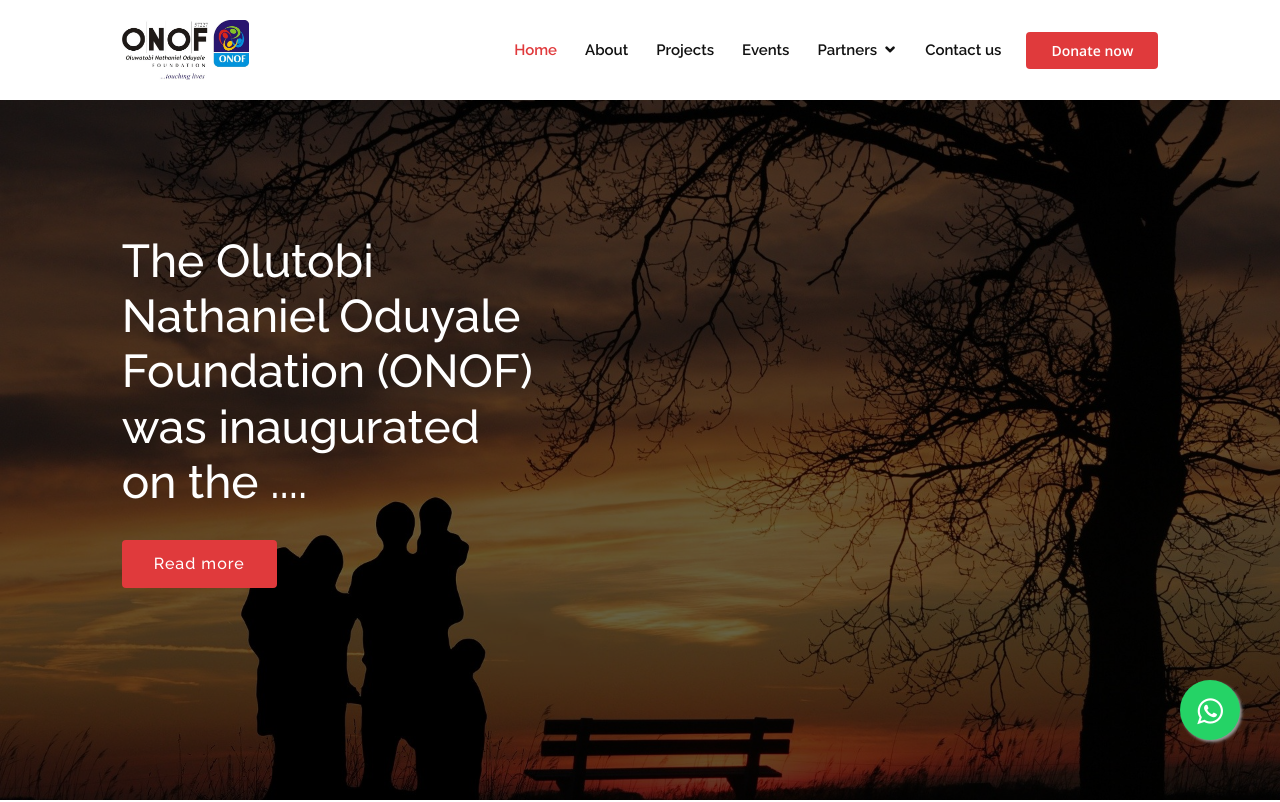
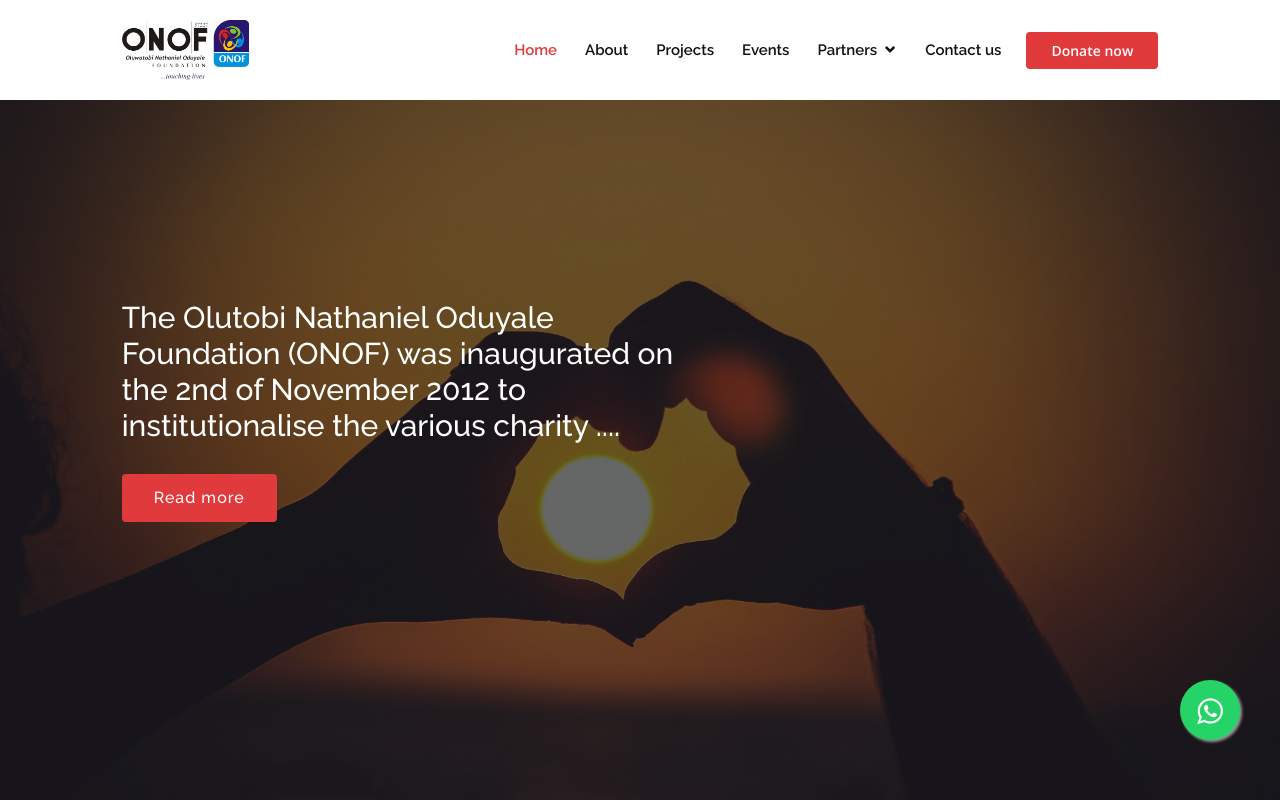
Before and after one commit to felayo/onof, a React (Create React App) app: page / in a window 1280 px wide. Shown: the top 802 px of the page. Built offline with nearby package versions, Linux system fonts and the light colour scheme.

Commit message:
contact form activated

```diff
--- a/package.json
+++ b/package.json
@@ -1,6 +1,6 @@
 {
   "name": "onof",
-  "homepage": "http://onoffoundation.org/",
+  "homepage": "https://onof.netlify.app/",
   "version": "0.1.0",
   "private": true,
   "dependencies": {
@@ -8,6 +8,7 @@
     "@testing-library/react": "^11.2.5",
     "@testing-library/user-event": "^12.7.0",
     "cors": "^2.8.5",
+    "dotenv": "^10.0.0",
     "express": "^4.17.1",
     "jquery": "^3.6.0",
     "nodemailer": "^6.6.1",
--- a/public/assets/css/style.css
+++ b/public/assets/css/style.css
@@ -368,7 +368,7 @@ h6 {
 #hero {
   width: 100%;
   height: 100vh;
-  background: url("../img/hero.jpg") top center no-repeat;
+  background: url("../img/hero2.jpg") top center no-repeat;
   background-size: cover;
   position: relative;
   padding-top: 82px;
@@ -386,16 +386,12 @@ h6 {
 
 #hero h1 {
   margin: 0;
-  font-size: 46px;
+  font-size: 30px;
   font-weight: 500;
   color: #fff;
 }
 
-#hero h2 {
-  color: #fff;
-  margin: 10px 0 0 0;
-  font-size: 24px;
-}
+
 
 #hero .btn-get-started {
   font-family: "Raleway", sans-serif;
@@ -416,6 +412,7 @@ h6 {
   background: transparent;
   border-color: #fff;
 }
+
 
 @media (max-width: 768px) {
   #hero {
--- a/src/components/Footer.js
+++ b/src/components/Footer.js
@@ -31,7 +31,7 @@ export default class Footer extends Component {
                                 </ul>
                             </div>
                             <div className="col-lg-3 col-md-6 footer-links">
-                                <h4>Partners</h4>
+                                <h4>Partnership</h4>
                                 <ul>
                                 <li><i className="bx bx-chevron-right" /> <a href="https://www.winelightanalytical.com/" target="_blank">Winelight</a></li>
                                 <li><i className="bx bx-chevron-right" /> <a href="https://www.instagram.com/bisbodv/?hl=en" target="_blank">Bisbod Ventures</a></li>
--- a/src/components/Home/Hero.js
+++ b/src/components/Home/Hero.js
@@ -10,8 +10,9 @@ export default class Hero extends Component {
                         <div className="row justify-content-center">
                             <div className="col-xl-10">
                                 <div className="row">
-                                    <div className="col-xl-5">
-                                        <h1> The Olutobi Nathaniel Oduyale Foundation (ONOF) was inaugurated on the ....</h1>
+                                    <div className="col-xl-7">
+                                        <h1> The Olutobi Nathaniel Oduyale Foundation (ONOF) was inaugurated on the 2nd of
+                                            November 2012 to institutionalise the various charity  ....</h1>
                                         <Link to="/about" className="btn-get-started scrollto">Read more</Link>
                                     </div>
                                 </div>
```
Also changed, not shown: public/assets/img/hero2.jpg (added), 1 other file (tests, documents, lock files or other folders).
